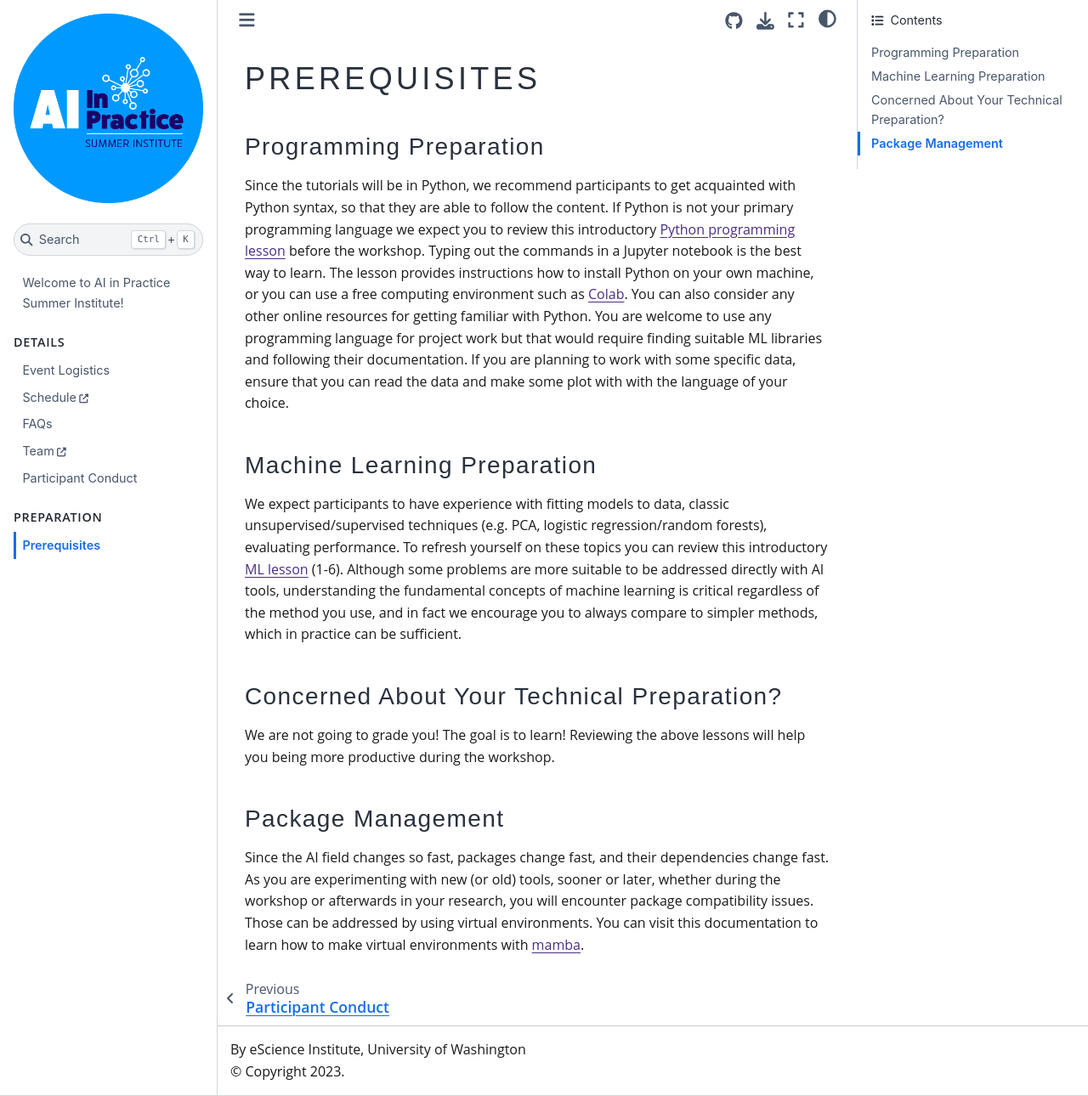
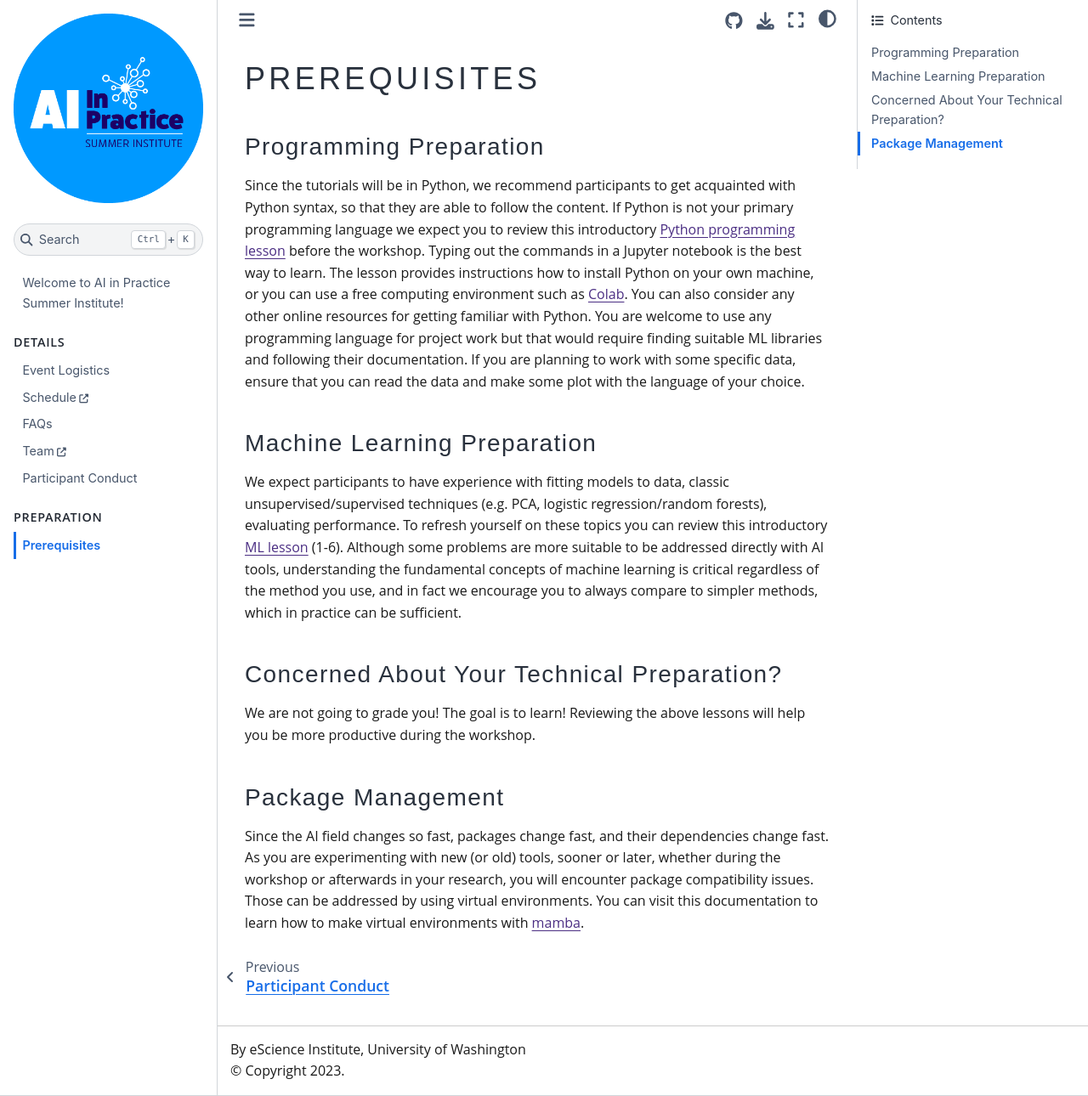
Before and after one commit to uwescience/ai-in-practice, a Jupyter Book: the page built from book/preliminary/index.md, in a window 1280 px wide and 1290 px high. Shown: the whole window at 85% size. Built offline with Jupyter Book 1.0.4 settings and Sphinx 7.4.7 and the Sphinx Book theme 1.1.4, drawn with Linux system fonts in a browser that asks for light colours; some web fonts are replaced.

Commit message:
fixing typos

```diff
--- a/book/preliminary/index.md
+++ b/book/preliminary/index.md
@@ -1,13 +1,13 @@
 # Prerequisites
 
 ## Programming Preparation
-Since the tutorials will be in Python, we recommend participants to get acquainted with Python syntax, so that they are able to follow the content. If Python is not your primary programming language we expect you to review this introductory [Python programming lesson](https://swcarpentry.github.io/python-novice-gapminder/) before the workshop. Typing out the commands in a Jupyter notebook is the best way to learn. The lesson provides instructions how to install Python on your own machine, or you can use a free computing environment such as [Colab](https://colab.research.google.com/). You can also consider any other online resources for getting familiar with Python. You are welcome to use any programming language for project work but that would require finding suitable ML libraries and following their documentation. If you are planning to work with some specific data, ensure that you can read the data and make some plot with with the language of your choice.
+Since the tutorials will be in Python, we recommend participants to get acquainted with Python syntax, so that they are able to follow the content. If Python is not your primary programming language we expect you to review this introductory [Python programming lesson](https://swcarpentry.github.io/python-novice-gapminder/) before the workshop. Typing out the commands in a Jupyter notebook is the best way to learn. The lesson provides instructions how to install Python on your own machine, or you can use a free computing environment such as [Colab](https://colab.research.google.com/). You can also consider any other online resources for getting familiar with Python. You are welcome to use any programming language for project work but that would require finding suitable ML libraries and following their documentation. If you are planning to work with some specific data, ensure that you can read the data and make some plot with the language of your choice.
 
 ## Machine Learning Preparation
 We expect participants to have experience with fitting models to data, classic unsupervised/supervised techniques (e.g. PCA, logistic regression/random forests), evaluating performance. To refresh yourself on these topics you can review this introductory [ML lesson](https://carpentries-incubator.github.io/machine-learning-novice-python/) (1-6). Although some problems are more suitable to be addressed directly with AI tools, understanding the fundamental concepts of machine learning is critical regardless of the method you use, and in fact we encourage you to always compare to simpler methods, which in practice can be sufficient.
 
 ## Concerned About Your Technical Preparation?
-We are not going to grade you! The goal is to learn! Reviewing the above lessons will help you being more productive during the workshop.
+We are not going to grade you! The goal is to learn! Reviewing the above lessons will help you be more productive during the workshop.
 
 ## Package Management
 Since the AI field changes so fast, packages change fast, and their dependencies change fast. As you are experimenting with new (or old) tools, sooner or later, whether during the workshop or afterwards in your research, you will encounter package compatibility issues. Those can be addressed by using virtual environments. You can visit this documentation to learn how to make virtual environments with [mamba](https://mamba.readthedocs.io/en/latest/user_guide/mamba.html).
```
